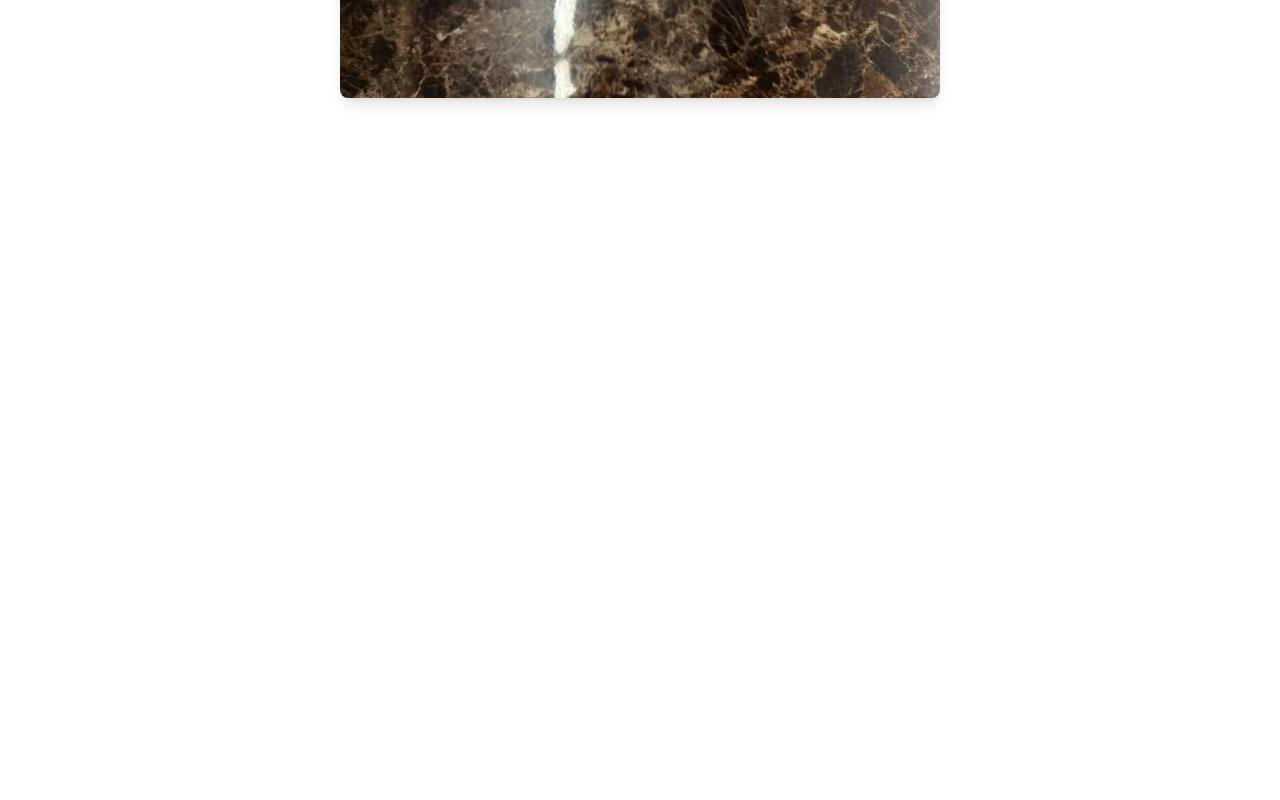
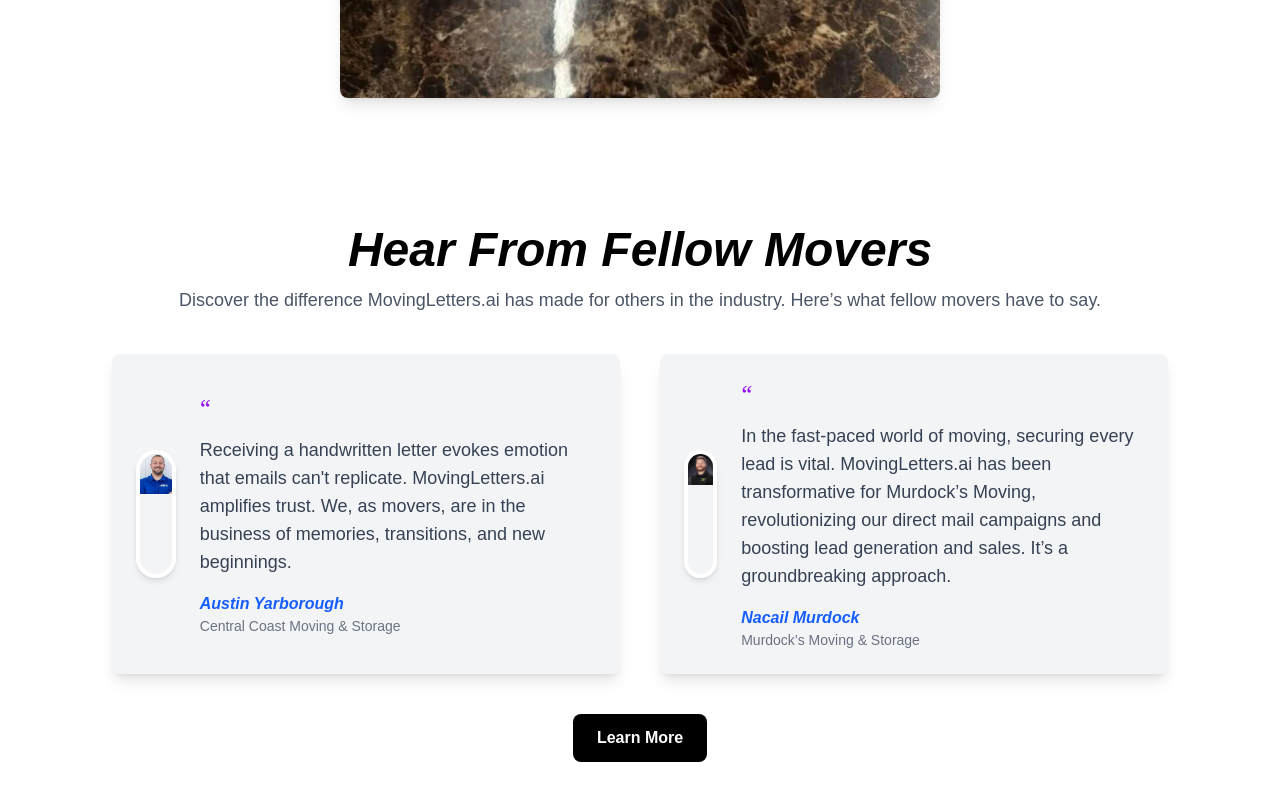
Before and after one commit to adnanfrd/HandWritten_Edge, a Next.js app: page / in a window 1280 px wide. Shown: the part 4540-5340 px from the top of the page. Before the commit the page ends 4702 px from the top, so only its background shows below. Built offline with nearby package versions, Linux system fonts and the light colour scheme.

Commit message:
testimonials

```diff
--- a/src/app/page.js
+++ b/src/app/page.js
@@ -3,6 +3,7 @@
 import MovingLettersSection from "@/components/Home/MovingLettersSection";
 import PersonalTouch from "@/components/Home/PersonalTouch";
 import StaySection from "@/components/Home/StaySection";
+import Testimonials from "@/components/Home/Testimonials";
 import WhyHandwrittenLetters from "@/components/Home/WhyHandwrittenLetters";
 
 export default function Home() {
@@ -14,6 +15,7 @@
     <ElevateSection/>
     <WhyHandwrittenLetters/>
     <PersonalTouch/>
+    <Testimonials/>
    </div>
   );
 }
--- /dev/null
+++ b/src/components/Home/Testimonials.jsx
@@ -0,0 +1,68 @@
+import Image from "next/image";
+
+const Testimonials = () => {
+  const testimonials = [
+    {
+      name: "Austin Yarborough",
+      company: "Central Coast Moving & Storage",
+      quote:
+        "Receiving a handwritten letter evokes emotion that emails can't replicate. MovingLetters.ai amplifies trust. We, as movers, are in the business of memories, transitions, and new beginnings.",
+      image: "/Testimonial-Austin-.webp",
+    },
+    {
+      name: "Nacail Murdock",
+      company: "Murdock’s Moving & Storage",
+      quote:
+        "In the fast-paced world of moving, securing every lead is vital. MovingLetters.ai has been transformative for Murdock’s Moving, revolutionizing our direct mail campaigns and boosting lead generation and sales. It’s a groundbreaking approach.",
+      image: "/Testimonial-Neacail-Murdocks.webp",
+    },
+  ];
+
+  return (
+    <section className="py-16 px-6 md:px-12 lg:px-20 xl:px-28 bg-white text-center">
+      <h2 className="text-4xl md:text-5xl font-bold italic text-black">
+        Hear From Fellow Movers
+      </h2>
+      <p className="text-gray-600 mt-3 text-lg">
+        Discover the difference MovingLetters.ai has made for others in the
+        industry. Here’s what fellow movers have to say.
+      </p>
+
+      <div className="mt-10 grid md:grid-cols-2 gap-10">
+        {testimonials.map((testimonial, index) => (
+          <div
+            key={index}
+            className="bg-gray-100 rounded-lg p-6 flex flex-col md:flex-row items-center shadow-lg"
+          >
+            <div className="w-28 h-28 md:w-32 md:h-32 rounded-full overflow-hidden border-4 border-white shadow-md">
+              <Image
+                src={testimonial.image}
+                alt={testimonial.name}
+                width={128}
+                height={128}
+                className="object-cover"
+              />
+            </div>
+
+            <div className="md:ml-6 mt-4 md:mt-0 text-left">
+              <p className="text-purple-600 text-2xl font-serif mb-3">“</p>
+              <p className="text-gray-700 text-lg">{testimonial.quote}</p>
+              <p className="mt-4 font-semibold italic text-blue-600">
+                {testimonial.name}
+              </p>
+              <p className="text-gray-500 text-sm">{testimonial.company}</p>
+            </div>
+          </div>
+        ))}
+      </div>
+
+      <div className="mt-10">
+        <button className="bg-black text-white px-6 py-3 rounded-lg font-semibold hover:bg-gray-800 transition">
+          Learn More
+        </button>
+      </div>
+    </section>
+  );
+};
+
+export default Testimonials;
```
Also changed, not shown: public/Testimonial-Austin-.webp (added), public/Testimonial-Neacail-Murdocks.webp (added).
